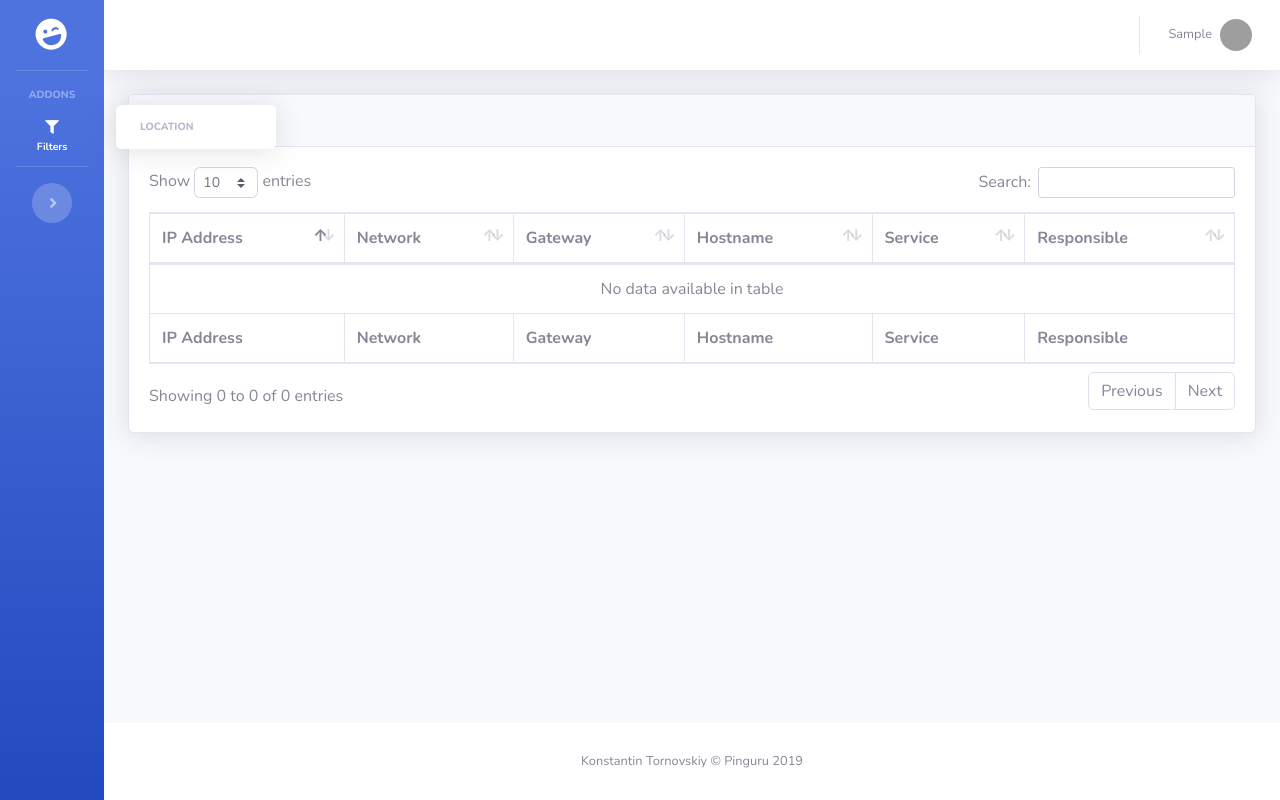
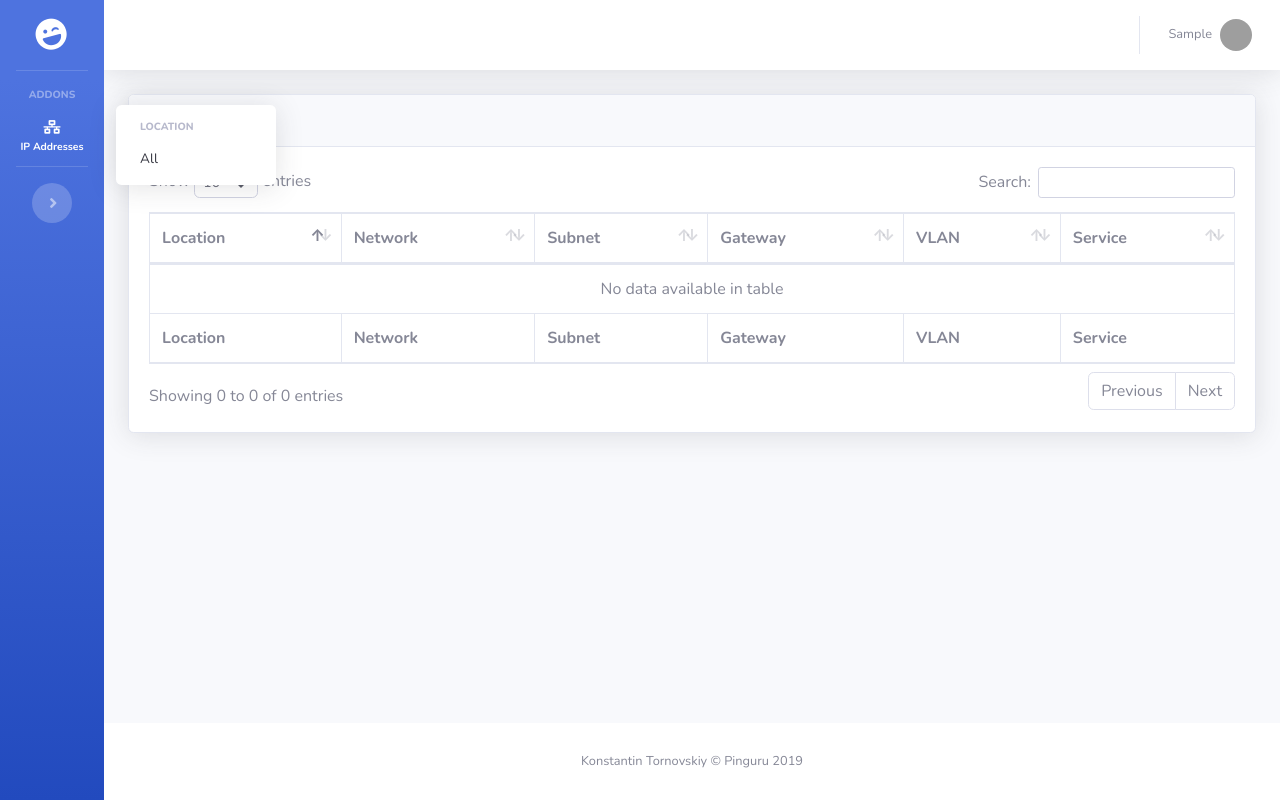
Before and after one commit to TheKosteich/pinguru, a Django app: page / in a window 1280 px wide, after a click on "IP Addresses". Run offline with Django 3.2, Linux system fonts and the light colour scheme; the visitor is signed in with stand-in values (Sample User, id 1); data that the repository does not hold is empty; some libraries are stand-ins or nearby versions; grey boxes are pictures that could not be loaded.

Commit message:
Create page with networks plan and make it index page.

```diff
--- a/mainapp/templates/mainapp/base.html
+++ b/mainapp/templates/mainapp/base.html
@@ -55,12 +55,13 @@
         <!-- Nav Item - Tables -->
         <li class="nav-item active">
             <a class="nav-link collapsed" href="#" data-toggle="collapse" data-target="#collapseTable" aria-expanded="true" aria-controls="collapseTable">
-                <i class="fas fa-fw fa-filter"></i>
-                <span>Filters</span></a>
+                <i class="fas fa-fw fa-network-wired"></i>
+                <span>IP Addresses</span></a>
             </a>
             <div id="collapseTable" class="collapse" aria-labelledby="headingTable" data-parent="#accordionSidebar">
                 <div class="bg-white py-2 collapse-inner rounded">
                     <h6 class="collapse-header">Location</h6>
+                    <a class="collapse-item" href="{% url 'mainapp:index' %}">All</a>
                     {% for location in locations %}
                         <a class="collapse-item" href="{% url 'mainapp:location' location.codename %}">{{ location.codename }}</a>
                     {% endfor %}
@@ -70,7 +71,6 @@
 
         <!-- Divider -->
         <hr class="sidebar-divider d-none d-md-block">
-
         <!-- Sidebar Toggler (Sidebar) -->
         <div class="text-center d-none d-md-inline">
             <button class="rounded-circle border-0" id="sidebarToggle"></button>
--- a/mainapp/templates/mainapp/index.html
+++ b/mainapp/templates/mainapp/index.html
@@ -12,37 +12,49 @@
             <table class="table table-bordered" id="dataTable" width="100%" cellspacing="0">
                 <thead>
                 <tr>
-                    <th>IP Address</th>
+                    <th>Location</th>
                     <th>Network</th>
+                    <th>Subnet</th>
                     <th>Gateway</th>
-                    <th>Hostname</th>
+                    <th>VLAN</th>
                     <th>Service</th>
-                    <th>Responsible</th>
                 </tr>
                 </thead>
                 <tfoot>
                 <tr>
-                    <th>IP Address</th>
+                    <th>Location</th>
                     <th>Network</th>
+                    <th>Subnet</th>
                     <th>Gateway</th>
-                    <th>Hostname</th>
+                    <th>VLAN</th>
                     <th>Service</th>
-                    <th>Responsible</th>
                 </tr>
                 </tfoot>
                 <tbody>
+                    {% regroup subnets by network as subnets_by_network %}
+                    {% for group in subnets_by_network %}
+                        {% for item in group.list %}
+                            <tr>
+                                {% if forloop.first %}
+                                    <td rowspan="{{ group.list|length }}"> {{ item.network.location.description }}</td>
+                                    <td rowspan="{{ group.list|length }}"> {{ item.network }} </td>
+                                {% endif %}
+                                <!-- subnet-->
+                                <td>{{ item.subnet }}</td>
+                                <!-- gateways-->
+                                <td>{{ item.gateway }}</td>
+                                <!-- VLAN-->
+                                <td>{{ item.vlan }}</td>
+                                <!-- services-->
+                                <td>
+                                    {% for service in item.service.all %}
+                                        <p>{{ service.name }}</p>
+                                    {% endfor %}
+                                </td>
+                            </tr>
+                        {% endfor %}
 
-                {% for item in addresses %}
-                <tr>
-                    <td><a href="{% url 'mainapp:address' item.pk %}">{{ item.address }}</a></td>
-                    <td>{{ item.network.netmask }}</td>
-                    <td>{{ item.network.gateway }}</td>
-                    <td>{{ item.hostname }}</td>
-                    <td>{{ item.sys_type }}</td>
-                    <td>{{ item.responsible }}</td>
-                </tr>
-                {% endfor %}
-
+                    {% endfor %}
                 </tbody>
             </table>
         </div>
--- a/mainapp/urls.py
+++ b/mainapp/urls.py
@@ -1,11 +1,11 @@
 from django.urls import path
-from mainapp.views import address, AddressUpdate, location
+from mainapp.views import addresses, AddressUpdate, location
 
 # Required for Django 2.0 an above
 app_name = 'mainapp'
 
 urlpatterns = [
-    path('', address, name='index'),
+    path('', addresses, name='index'),
     path('<int:pk>/', AddressUpdate.as_view(), name='address'),
-    path('<str:location>/', location, name='location')
+    path('<str:location>/', location, name='location'),
 ]
--- a/mainapp/views.py
+++ b/mainapp/views.py
@@ -1,17 +1,23 @@
 from django.shortcuts import render, redirect, HttpResponseRedirect, reverse, get_object_or_404
-from mainapp.models import Addresses, Locations
+from mainapp.models import Addresses, Locations, Subnets, Networks
 from mainapp.forms import AddressUpdateForm
 from django.views.generic.edit import UpdateView
 
 
 # Create your views here.
+def index(request):
+    locations = Locations.objects.all()
+    subnets = Subnets.objects.all()
+    context = {'locations': locations, 'subnets': subnets}
+    return render(request, 'mainapp/index.html', context)
 
-def index(request):
+
+def addresses(request):
     if request.user.is_authenticated:
         locations = Locations.objects.all()
         addresses = Addresses.objects.all()
         context = {'locations': locations, 'addresses': addresses}
-        return render(request, 'mainapp/index.html', context)
+        return render(request, 'mainapp/addresses.html', context)
     else:
         return redirect('auth/login/')
 
@@ -40,7 +46,7 @@ def location(request, location):
         # Validating the string parameter "<str:location>" from URL
         if addresses:
             context = {'locations': locations, 'addresses': addresses}
-            return render(request, 'mainapp/index.html', context)
+            return render(request, 'mainapp/addresses.html', context)
         else:
             return redirect('main')
     else:
```
Also changed, not shown: mainapp/admin.py (+5 -4 lines), mainapp/models.py (+44 -2 lines).
